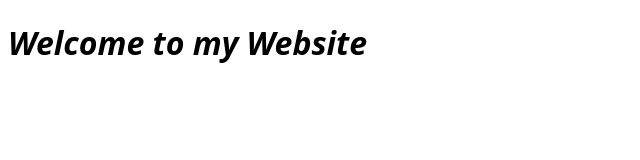
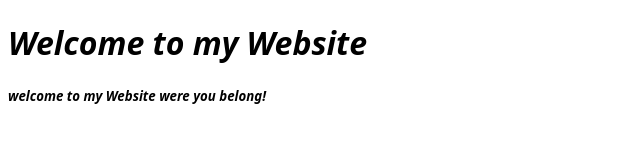
Before and after one commit to Mrjam007/My-Website223, a plain HTML site: page index.html in a window 1280 px wide. Shown: the whole page, without its empty margins (0-640 px from the left). Drawn offline with Linux system fonts and the light colour scheme.

Commit message:
added text

```diff
--- a/index.html
+++ b/index.html
@@ -8,6 +8,6 @@
 </head>
 <body>
     <h1>Welcome to my Website</h1>
-
+         <h5>welcome to my Website were you belong!</h5>
 </body>
 </html>
```
